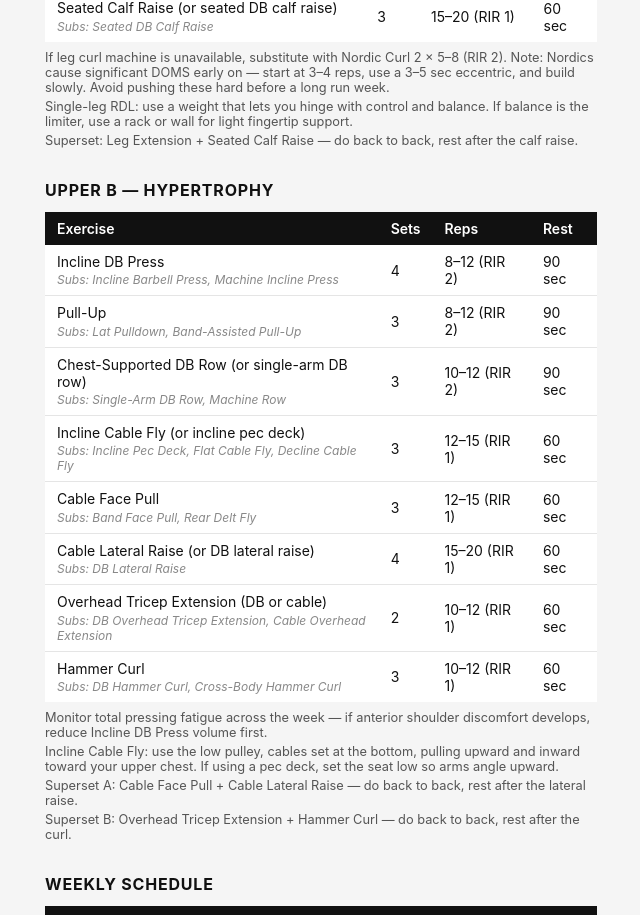
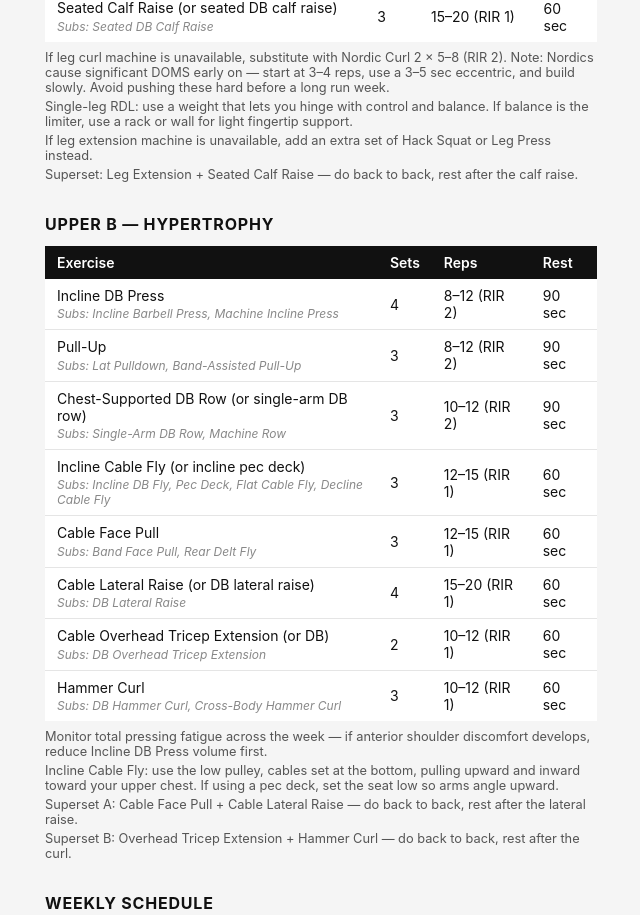
Before and after one commit to dairylarry/workout-tracker, a React (Vite) app in the folder frontend/: page /workout-tracker/plan in a window 1280 px wide. Shown: the part 1636-2551 px from the top of the page, without its empty margins (319-959 px from the left). Built offline with nearby package versions, Linux system fonts and the light colour scheme; no server answers.

Commit message:
clean up exercises

```diff
--- a/frontend/src/pages/Plan.jsx
+++ b/frontend/src/pages/Plan.jsx
@@ -41,6 +41,7 @@ const SESSIONS = [
     notes: [
       'If leg curl machine is unavailable, substitute with Nordic Curl 2 × 5–8 (RIR 2). Note: Nordics cause significant DOMS early on — start at 3–4 reps, use a 3–5 sec eccentric, and build slowly. Avoid pushing these hard before a long run week.',
       'Single-leg RDL: use a weight that lets you hinge with control and balance. If balance is the limiter, use a rack or wall for light fingertip support.',
+      'If leg extension machine is unavailable, add an extra set of Hack Squat or Leg Press instead.',
       'Superset: Leg Extension + Seated Calf Raise — do back to back, rest after the calf raise.',
     ],
   },
@@ -50,10 +51,10 @@ const SESSIONS = [
       { name: 'Incline DB Press', sets: '4', reps: '8–12 (RIR 2)', rest: '90 sec', subs: ['Incline Barbell Press', 'Machine Incline Press'] },
       { name: 'Pull-Up', sets: '3', reps: '8–12 (RIR 2)', rest: '90 sec', subs: ['Lat Pulldown', 'Band-Assisted Pull-Up'] },
       { name: 'Chest-Supported DB Row (or single-arm DB row)', sets: '3', reps: '10–12 (RIR 2)', rest: '90 sec', subs: ['Single-Arm DB Row', 'Machine Row'] },
-      { name: 'Incline Cable Fly (or incline pec deck)', sets: '3', reps: '12–15 (RIR 1)', rest: '60 sec', subs: ['Incline Pec Deck', 'Flat Cable Fly', 'Decline Cable Fly'] },
+      { name: 'Incline Cable Fly (or incline pec deck)', sets: '3', reps: '12–15 (RIR 1)', rest: '60 sec', subs: ['Incline DB Fly', 'Pec Deck', 'Flat Cable Fly', 'Decline Cable Fly'] },
       { name: 'Cable Face Pull', sets: '3', reps: '12–15 (RIR 1)', rest: '60 sec', subs: ['Band Face Pull', 'Rear Delt Fly'] },
       { name: 'Cable Lateral Raise (or DB lateral raise)', sets: '4', reps: '15–20 (RIR 1)', rest: '60 sec', subs: ['DB Lateral Raise'] },
-      { name: 'Overhead Tricep Extension (DB or cable)', sets: '2', reps: '10–12 (RIR 1)', rest: '60 sec', subs: ['DB Overhead Tricep Extension', 'Cable Overhead Extension'] },
+      { name: 'Cable Overhead Tricep Extension (or DB)', sets: '2', reps: '10–12 (RIR 1)', rest: '60 sec', subs: ['DB Overhead Tricep Extension'] },
       { name: 'Hammer Curl', sets: '3', reps: '10–12 (RIR 1)', rest: '60 sec', subs: ['DB Hammer Curl', 'Cross-Body Hammer Curl'] },
     ],
     notes: [
```
Also changed, not shown: frontend/src/lib/programConfig.js.
